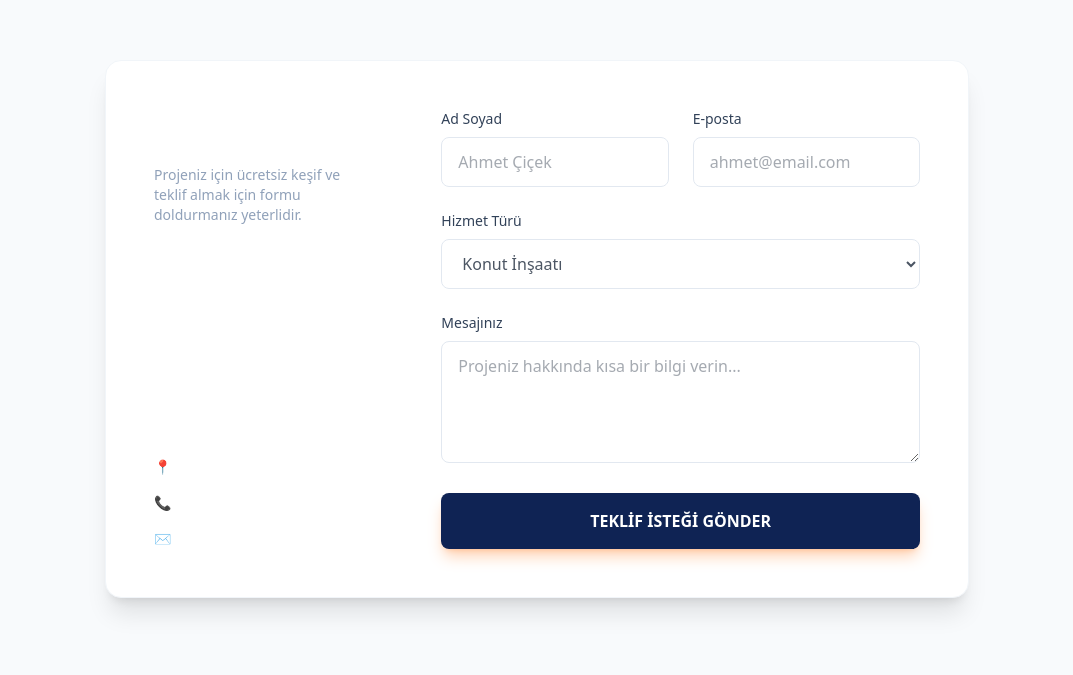
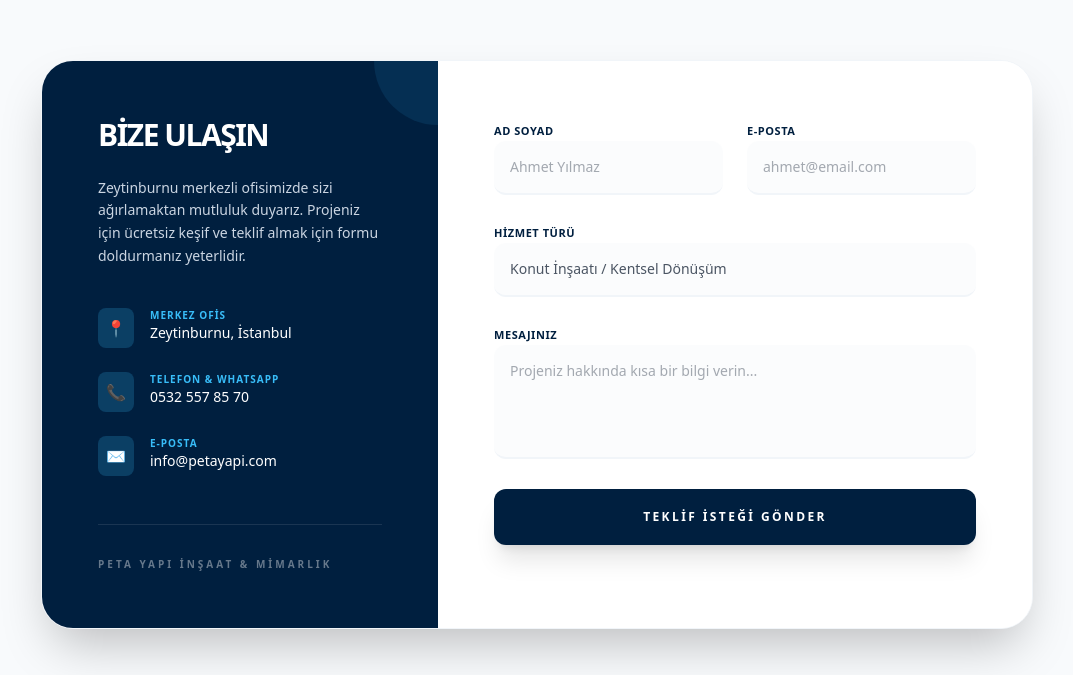
Before and after one commit to ahmtcickk97-spec/peta-yapi, a Next.js app: page / in a window 1280 px wide. Shown: the part 4025-4700 px from the top of the page, without its empty margins (103-1176 px from the left). Built offline with nearby package versions, Linux system fonts and the light colour scheme.

Commit message:
feat: complete zeytinburnu contact form update

```diff
--- a/components/ContactForm.tsx
+++ b/components/ContactForm.tsx
@@ -1,80 +1,111 @@
+"use client";
+import React from 'react';
+
 const ContactForm = () => {
   return (
     <section id="iletisim" className="py-24 bg-slate-50">
-      <div className="container mx-auto px-4 max-w-4xl">
-        <div className="bg-white rounded-2xl shadow-xl overflow-hidden flex flex-col md:flex-row border border-slate-100">
+      <div className="container mx-auto px-4 max-w-5xl">
+        <div className="bg-white rounded-[2rem] shadow-2xl overflow-hidden flex flex-col md:flex-row border border-slate-100">
 
-          {/* Sol Panel: İletişim Bilgileri */}
-          <div className="bg-brand-dark p-12 text-white md:w-1/3 flex flex-col justify-between">
-            <div>
-              <h3 className="text-2xl font-bold mb-6">Bize Ulaşın</h3>
-              <p className="text-slate-400 mb-8 text-sm">
-                Projeniz için ücretsiz keşif ve teklif almak için formu doldurmanız yeterlidir.
+          {/* Sol Panel: Kurumsal İletişim Bilgileri */}
+          <div className="bg-[#001F3F] p-10 md:p-14 text-white md:w-2/5 flex flex-col justify-between relative overflow-hidden">
+            {/* Dekoratif Arka Plan Efekti */}
+            <div className="absolute top-0 right-0 w-32 h-32 bg-[#38BDF8]/10 rounded-full -mr-16 -mt-16"></div>
+
+            <div className="relative z-10">
+              <h3 className="text-3xl font-black mb-6 uppercase tracking-tighter">Bize Ulaşın</h3>
+              <p className="text-slate-300 mb-10 text-sm leading-relaxed font-medium">
+                Zeytinburnu merkezli ofisimizde sizi ağırlamaktan mutluluk duyarız. Projeniz için ücretsiz keşif ve teklif almak için formu doldurmanız yeterlidir.
               </p>
+
+              <div className="space-y-6">
+                <div className="flex items-start gap-4">
+                  <span className="bg-[#38BDF8]/20 p-2 rounded-lg text-[#38BDF8]">📍</span>
+                  <div>
+                    <p className="text-[10px] uppercase tracking-widest text-[#38BDF8] font-bold">Merkez Ofis</p>
+                    <p className="text-sm font-medium">Zeytinburnu, İstanbul</p>
+                  </div>
+                </div>
+
+                <div className="flex items-start gap-4">
+                  <span className="bg-[#38BDF8]/20 p-2 rounded-lg text-[#38BDF8]">📞</span>
+                  <div>
+                    <p className="text-[10px] uppercase tracking-widest text-[#38BDF8] font-bold">Telefon & WhatsApp</p>
+                    <p className="text-sm font-medium">0532 557 85 70</p>
+                  </div>
+                </div>
+
+                <div className="flex items-start gap-4">
+                  <span className="bg-[#38BDF8]/20 p-2 rounded-lg text-[#38BDF8]">✉️</span>
+                  <div>
+                    <p className="text-[10px] uppercase tracking-widest text-[#38BDF8] font-bold">E-Posta</p>
+                    <p className="text-sm font-medium">info@petayapi.com</p>
+                  </div>
+                </div>
+              </div>
             </div>
-            <div className="space-y-4 text-sm font-light">
-              <p className="flex items-center gap-2">📍 İstanbul, Türkiye</p>
-              <p className="flex items-center gap-2">📞 +90 212 555 0000</p>
-              <p className="flex items-center gap-2">✉️ info@petayapi.com</p>
+
+            <div className="mt-12 pt-8 border-t border-white/10 text-[10px] font-bold uppercase tracking-[0.3em] text-white/40">
+              Peta Yapı İnşaat & Mimarlık
             </div>
           </div>
 
-          {/* Sağ Panel: Form (Formspree Entegrasyonu) */}
+          {/* Sağ Panel: Formspree Entegrasyonu */}
           <form
             action="https://formspree.io/f/xrepzqyz"
             method="POST"
-            className="p-12 md:w-2/3 space-y-6"
+            className="p-10 md:p-14 md:w-3/5 space-y-6 bg-white"
           >
             <div className="grid grid-cols-1 md:grid-cols-2 gap-6">
-              <div>
-                <label className="block text-sm font-medium text-slate-700 mb-2">Ad Soyad</label>
+              <div className="space-y-2">
+                <label className="text-[11px] font-black uppercase tracking-wider text-[#001F3F]">Ad Soyad</label>
                 <input
                   type="text"
                   name="fullname"
                   required
-                  className="w-full border border-slate-200 rounded-lg px-4 py-3 focus:ring-2 focus:ring-brand-primary outline-none transition"
-                  placeholder="Ahmet Çiçek"
+                  className="w-full border-b-2 border-slate-100 bg-slate-50/50 px-4 py-4 focus:border-[#38BDF8] outline-none transition-all rounded-xl text-sm"
+                  placeholder="Ahmet Yılmaz"
                 />
               </div>
-              <div>
-                <label className="block text-sm font-medium text-slate-700 mb-2">E-posta</label>
+              <div className="space-y-2">
+                <label className="text-[11px] font-black uppercase tracking-wider text-[#001F3F]">E-posta</label>
                 <input
                   type="email"
                   name="email"
                   required
-                  className="w-full border border-slate-200 rounded-lg px-4 py-3 focus:ring-2 focus:ring-brand-primary outline-none transition"
+                  className="w-full border-b-2 border-slate-100 bg-slate-50/50 px-4 py-4 focus:border-[#38BDF8] outline-none transition-all rounded-xl text-sm"
                   placeholder="ahmet@email.com"
                 />
               </div>
             </div>
 
-            <div>
-              <label className="block text-sm font-medium text-slate-700 mb-2">Hizmet Türü</label>
+            <div className="space-y-2">
+              <label className="text-[11px] font-black uppercase tracking-wider text-[#001F3F]">Hizmet Türü</label>
               <select
                 name="service_type"
-                className="w-full border border-slate-200 rounded-lg px-4 py-3 focus:ring-2 focus:ring-brand-primary outline-none transition bg-white"
+                className="w-full border-b-2 border-slate-100 bg-slate-50/50 px-4 py-4 focus:border-[#38BDF8] outline-none transition-all rounded-xl text-sm appearance-none cursor-pointer"
               >
-                <option>Konut İnşaatı</option>
-                <option>Mimari Tasarım</option>
-                <option>Tadilat & Restorasyon</option>
+                <option>Konut İnşaatı / Kentsel Dönüşüm</option>
+                <option>Mimari Tasarım & Projelendirme</option>
+                <option>Tadilat & Anahtar Teslim Restorasyon</option>
                 <option>Mühendislik Çözümleri</option>
               </select>
             </div>
 
-            <div>
-              <label className="block text-sm font-medium text-slate-700 mb-2">Mesajınız</label>
+            <div className="space-y-2">
+              <label className="text-[11px] font-black uppercase tracking-wider text-[#001F3F]">Mesajınız</label>
               <textarea
                 name="message"
                 required
                 rows={4}
-                className="w-full border border-slate-200 rounded-lg px-4 py-3 focus:ring-2 focus:ring-brand-primary outline-none transition"
+                className="w-full border-b-2 border-slate-100 bg-slate-50/50 px-4 py-4 focus:border-[#38BDF8] outline-none transition-all rounded-xl text-sm resize-none"
                 placeholder="Projeniz hakkında kısa bir bilgi verin..."
               ></textarea>
             </div>
 
             <button
               type="submit"
-              className="w-full bg-brand-primary hover:bg-orange-600 text-white font-bold py-4 rounded-lg shadow-lg shadow-orange-500/30 transition-all transform active:scale-[0.98]"
+              className="w-full bg-[#001F3F] hover:bg-[#38BDF8] text-white font-black py-5 rounded-xl shadow-xl transition-all transform active:scale-[0.98] uppercase tracking-[0.2em] text-xs"
             >
               TEKLİF İSTEĞİ GÖNDER
             </button>
```
